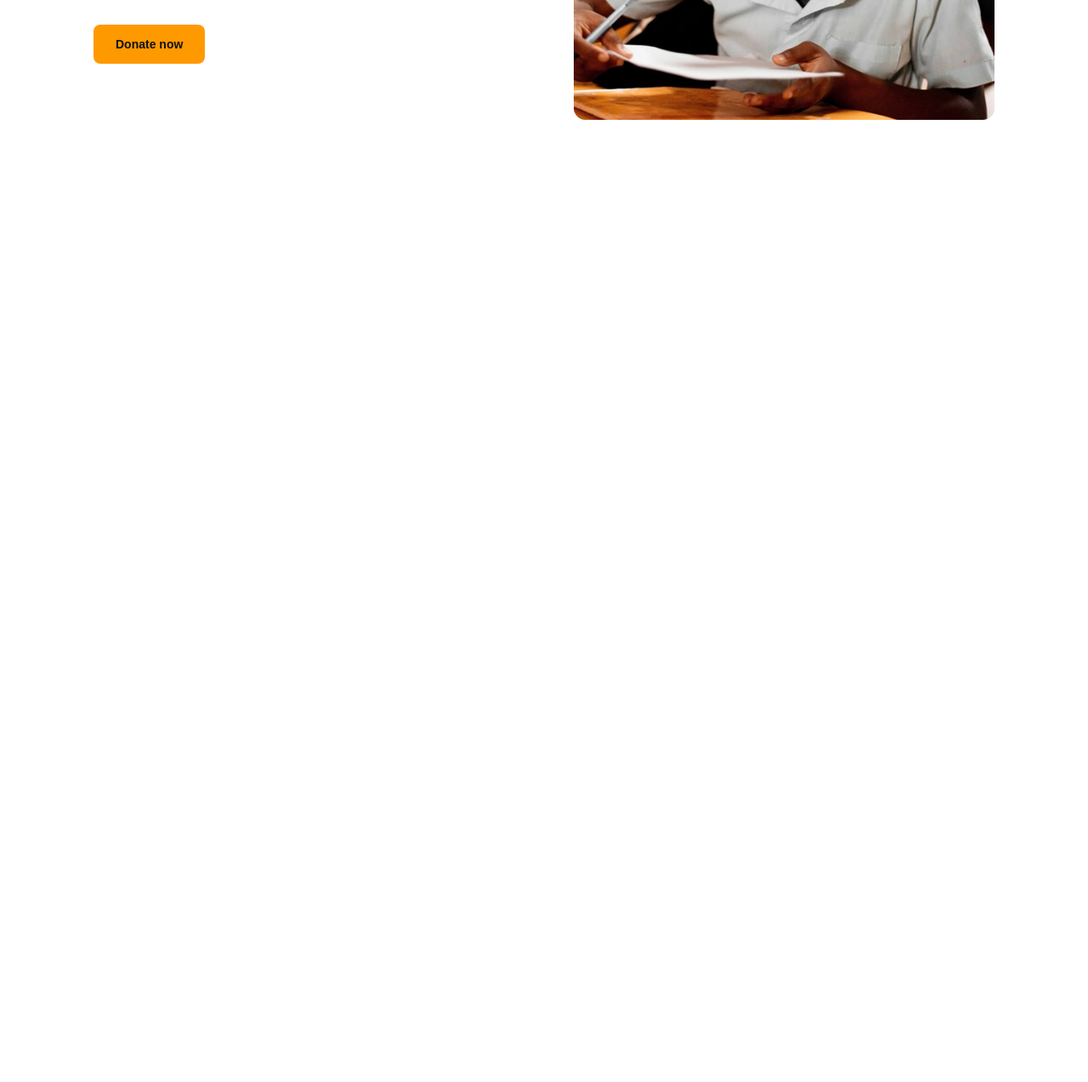
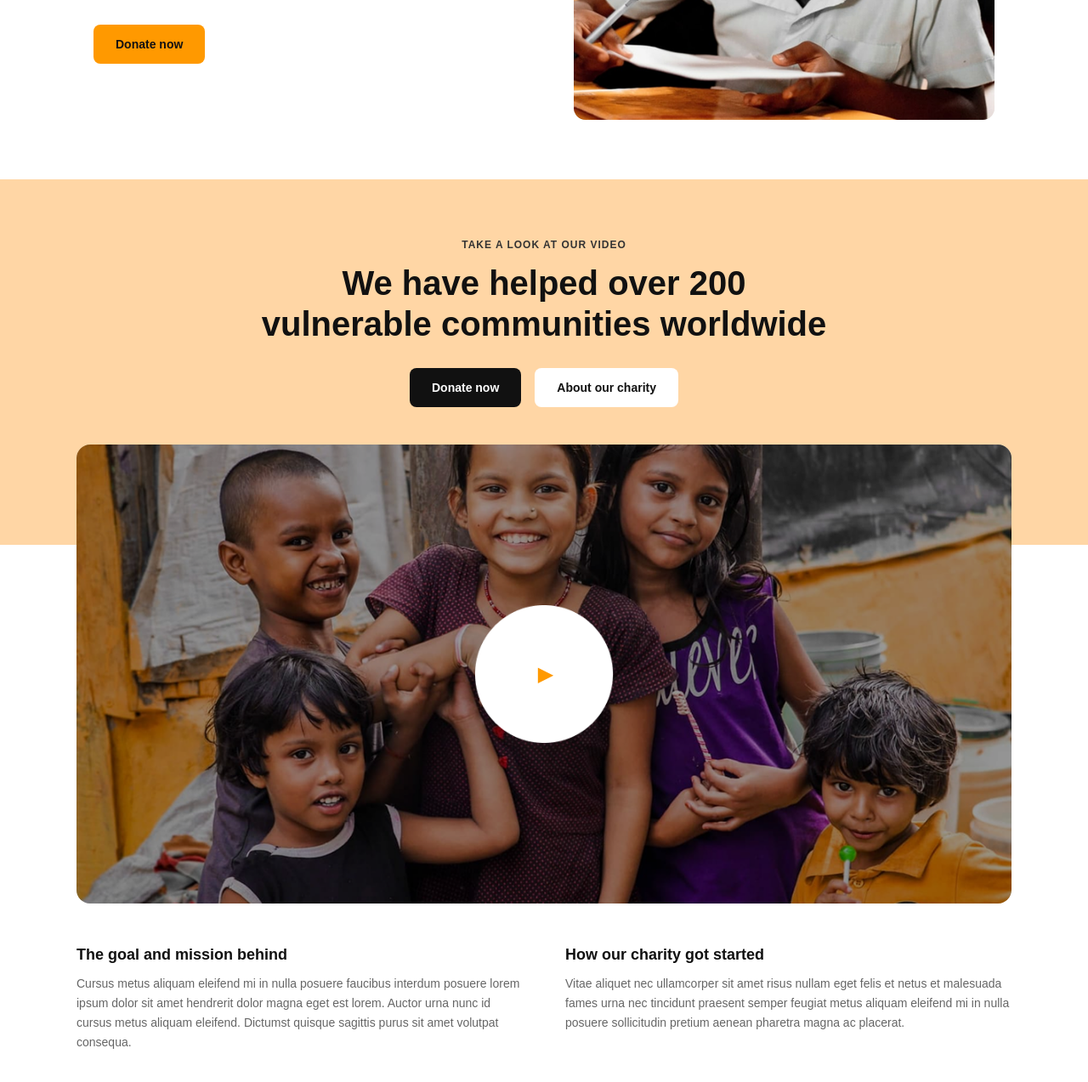
Before and after one commit to zarafwon777-glitch/exam-3, a plain HTML site: page index.html in a window 1280 px wide. Shown: the part 3037-4310 px from the top of the page at 85% size. Before the commit the page ends 3248 px from the top, so only its background shows below. Drawn offline with Linux system fonts and the light colour scheme.

Commit message:
azzzzzzzz

```diff
--- a/index.html
+++ b/index.html
@@ -172,5 +172,39 @@
     <img src="./IMAGE (30).png" alt="" />
   </div>
 </section>
+<section class="video-section">
+  <div class="video-top-bg"></div>
+
+  <div class="video-container">
+    <div class="video-tag">TAKE A LOOK AT OUR VIDEO</div>
+    <h2 class="video-title">We have helped over 200 vulnerable communities worldwide</h2>
+
+    <div class="video-buttons">
+      <button class="btn-dark">Donate now</button>
+      <button class="btn-white">About our charity</button>
+    </div>
+
+    <div class="video-box">
+      <img src="./Frame (5).png" alt="" />
+      <button class="play-btn" aria-label="Play">▶</button>
+    </div>
+
+    <div class="video-bottom-cols">
+      <div class="col-item">
+        <h3 class="col-title">The goal and mission behind</h3>
+        <p class="col-text">
+          Cursus metus aliquam eleifend mi in nulla posuere faucibus interdum posuere lorem ipsum dolor sit amet hendrerit dolor magna eget est lorem. Auctor urna nunc id cursus metus aliquam eleifend. Dictumst quisque sagittis purus sit amet volutpat consequa.
+        </p>
+      </div>
+
+      <div class="col-item">
+        <h3 class="col-title">How our charity got started</h3>
+        <p class="col-text">
+          Vitae aliquet nec ullamcorper sit amet risus nullam eget felis et netus et malesuada fames urna nec tincidunt praesent semper feugiat metus aliquam eleifend mi in nulla posuere sollicitudin pretium aenean pharetra magna ac placerat.
+        </p>
+      </div>
+    </div>
+  </div>
+</section>
 </body>
 </html>
--- a/style.css
+++ b/style.css
@@ -434,3 +434,132 @@ body {
   object-fit: cover;
   display: block;
 }
+.video-section {
+  position: relative;
+  padding: 70px 20px 80px;
+  background: #ffffff;
+}
+
+.video-top-bg {
+  position: absolute;
+  top: 0;
+  left: 0;
+  width: 100%;
+  height: 430px;
+  background: #ffd6a5;
+  z-index: 0;
+}
+
+.video-container {
+  position: relative;
+  z-index: 1;
+  max-width: 1100px;
+  margin: 0 auto;
+}
+
+.video-tag {
+  text-align: center;
+  font-size: 12px;
+  font-weight: 700;
+  letter-spacing: 1px;
+  color: #333333;
+  margin-bottom: 14px;
+}
+
+.video-title {
+  max-width: 680px;
+  margin: 0 auto 28px;
+  text-align: center;
+  font-size: 40px;
+  line-height: 1.2;
+  font-weight: 700;
+  color: #111111;
+}
+
+.video-buttons {
+  display: flex;
+  justify-content: center;
+  gap: 16px;
+  margin-bottom: 44px;
+}
+
+.btn-dark {
+  padding: 15px 26px;
+  background: #111111;
+  color: #ffffff;
+  font-size: 14px;
+  font-weight: 700;
+  border: none;
+  border-radius: 8px;
+  cursor: pointer;
+}
+
+.btn-white {
+  padding: 15px 26px;
+  background: #ffffff;
+  color: #111111;
+  font-size: 14px;
+  font-weight: 700;
+  border: none;
+  border-radius: 8px;
+  cursor: pointer;
+}
+
+.video-box {
+  position: relative;
+  width: 100%;
+  height: 540px;
+  border-radius: 16px;
+  overflow: hidden;
+  background: #eae4dc;
+  margin-bottom: 50px;
+}
+
+.video-box img {
+  width: 100%;
+  height: 100%;
+  object-fit: cover;
+  display: block;
+}
+
+.play-btn {
+  position: absolute;
+  top: 50%;
+  left: 50%;
+  transform: translate(-50%, -50%);
+  width: 74px;
+  height: 74px;
+  border-radius: 50%;
+  border: none;
+  background: #ffffff;
+  color: #ff9900;
+  font-size: 24px;
+  cursor: pointer;
+  display: flex;
+  align-items: center;
+  justify-content: center;
+  padding-left: 4px;
+}
+
+.video-bottom-cols {
+  display: flex;
+  justify-content: space-between;
+  gap: 50px;
+}
+
+.col-item {
+  width: 50%;
+}
+
+.col-title {
+  font-size: 18px;
+  font-weight: 700;
+  color: #111111;
+  margin-bottom: 12px;
+}
+
+.col-text {
+  font-size: 14px;
+  line-height: 1.65;
+  color: #666666;
+}
```
Also changed, not shown: Frame (5).png (added).
